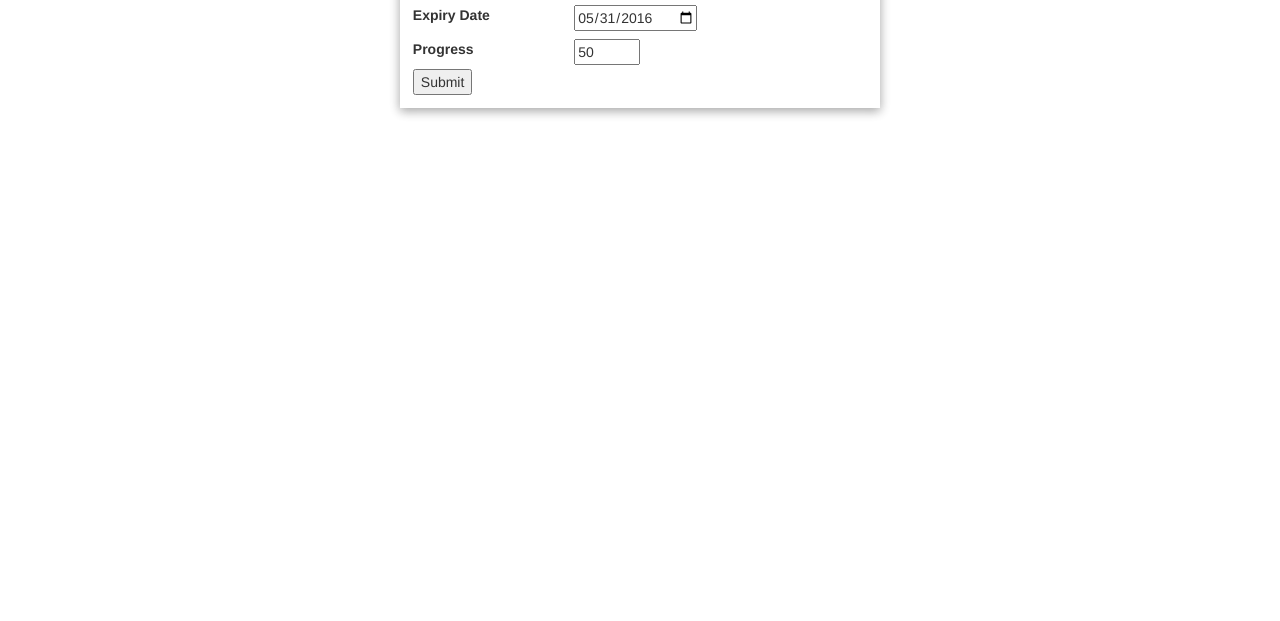
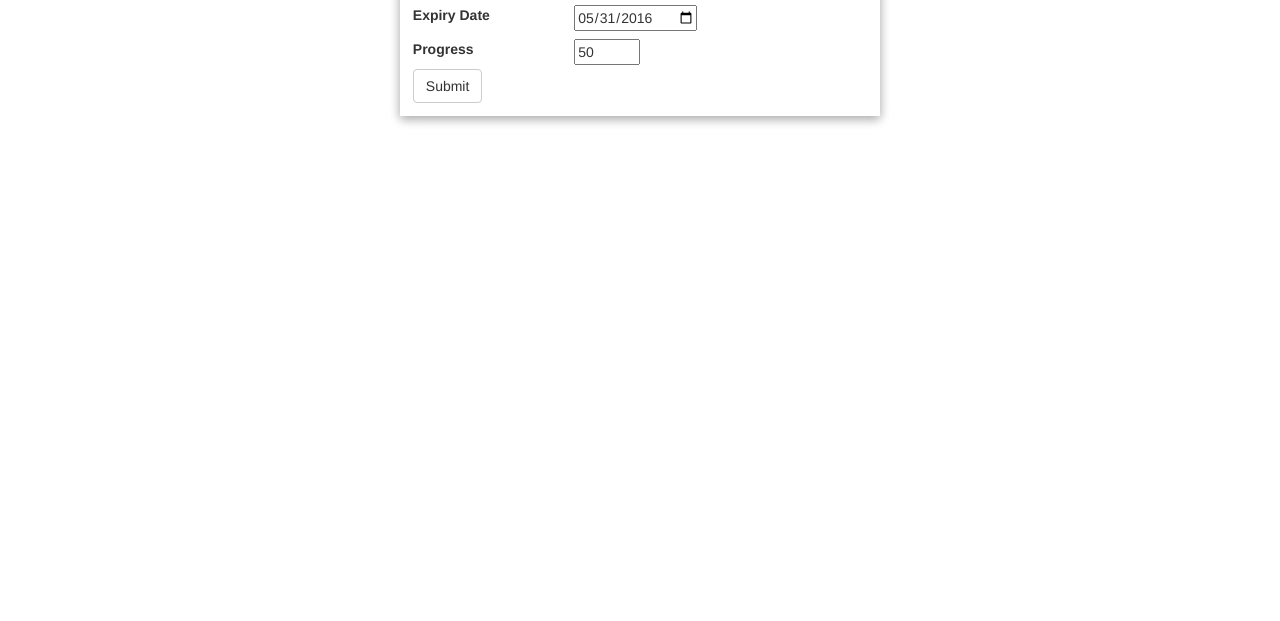
Before and after one commit to xetys/uni-todo-bootstrap, a website: page edit.html in a window 1280 px wide. Shown: the part 179-800 px from the top of the page. Drawn offline with nearby package versions, Linux system fonts and the light colour scheme.

Commit message:
add button classes

```diff
--- a/edit.html
+++ b/edit.html
@@ -66,7 +66,7 @@
             <input name="Todo[progress]" id="todo-progress" type="number" min="0" max="100" value="50">
           </div>
         </div>
-        <button type="submit">Submit</button>
+        <button type="submit" class="btn btn-default">Submit</button>
       </form>
     </div>
 
```
Also changed, not shown: new.html (+1 -1 lines).
